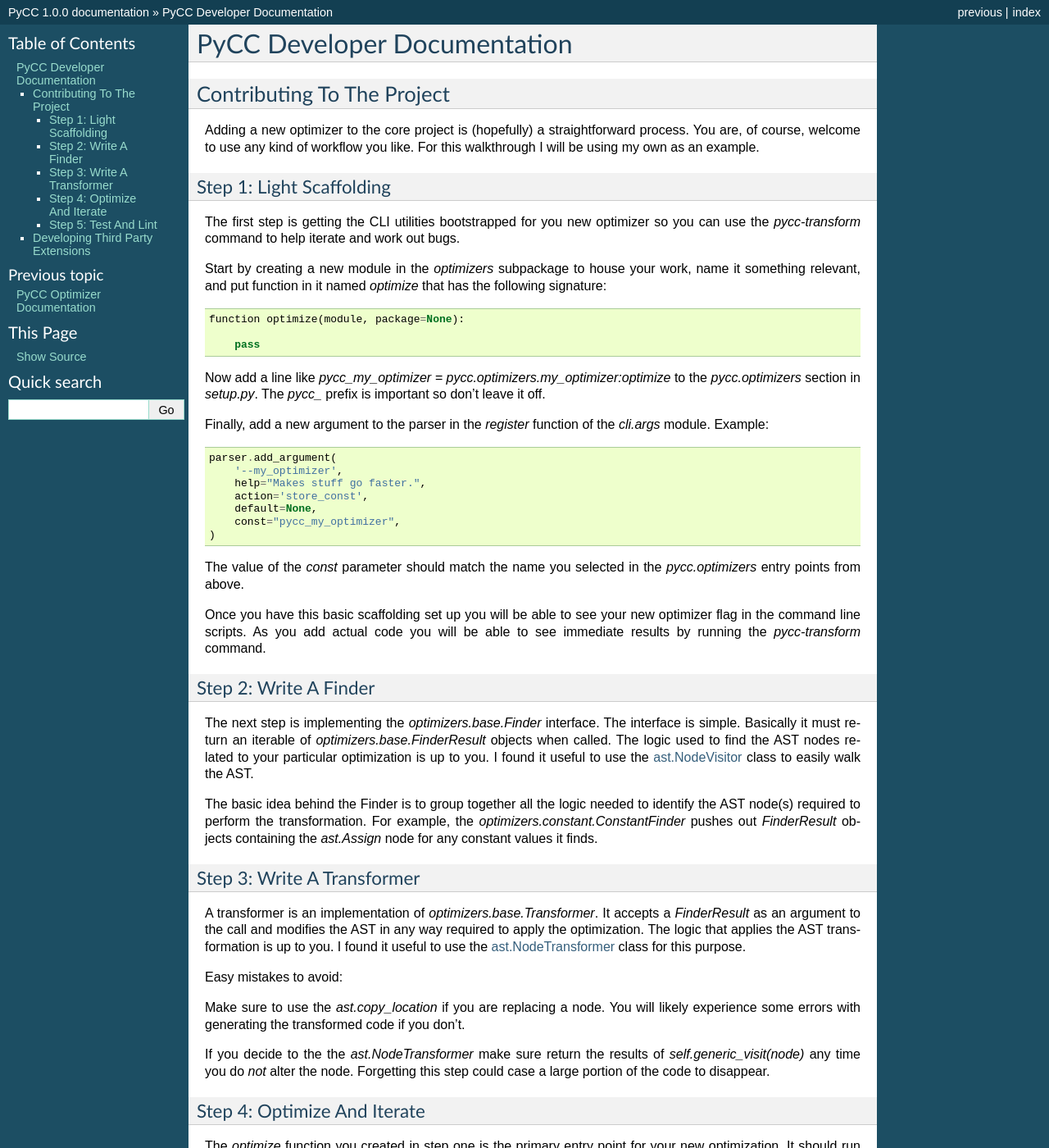
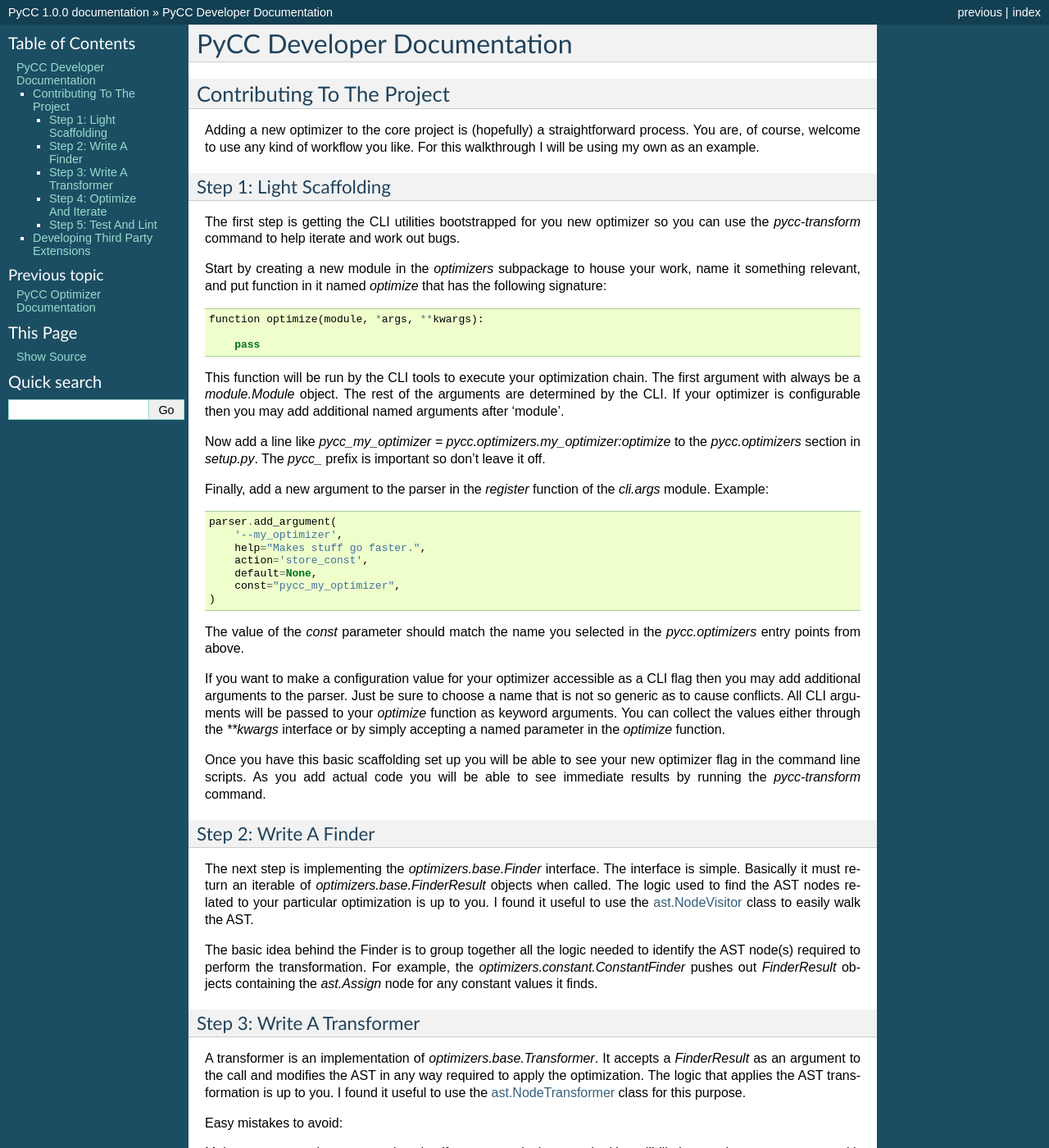
Before and after one commit to kevinconway/pycc, a Sphinx documentation site: the page built from docs/development.rst, in a window 1280 px wide and 1400 px high. Shown: the whole window at 82% size. Built offline with Sphinx 7.4.7, drawn with Linux system fonts in a browser that asks for light colours; some of the changed text lies outside the part shown.

Commit message:
Add ability to pass CLI arguments to optimizers
The CLI tools now pass all CLI args in to the optimizer entry
points as keyword arguments. This makes it possible to expose
optimizer configuration values through the CLI.

Signed-off-by: Kevin Conway <kevinjacobconway@gmail.com>

```diff
--- a/docs/development.rst
+++ b/docs/development.rst
@@ -21,9 +21,14 @@ has the following signature:
 
 .. code-block:: python
 
-    function optimize(module, package=None):
+    function optimize(module, *args, **kwargs):
 
         pass
+
+This function will be run by the CLI tools to execute your optimization chain.
+The first argument with always be a `module.Module` object. The rest of the
+arguments are determined by the CLI. If your optimizer is configurable then
+you may add additional named arguments after 'module'.
 
 Now add a line like `pycc_my_optimizer = pycc.optimizers.my_optimizer:optimize`
 to the `pycc.optimizers` section in `setup.py`. The `pycc_` prefix is important
@@ -44,6 +49,13 @@ Finally, add a new argument to the parser in the `register` function of the
 
 The value of the `const` parameter should match the name you selected in the
 `pycc.optimizers` entry points from above.
+
+If you want to make a configuration value for your optimizer accessible as a
+CLI flag then you may add additional arguments to the parser. Just be sure to
+choose a name that is not so generic as to cause conflicts. All CLI arguments
+will be passed to your `optimize` function as keyword arguments. You can
+collect the values either through the `**kwargs` interface or by simply
+accepting a named parameter in the `optimize` function.
 
 Once you have this basic scaffolding set up you will be able to see your new
 optimizer flag in the command line scripts. As you add actual code you will be
@@ -110,9 +122,9 @@ Writing third party extensions that plug into the PyCC commands requires you
 to provide two interfaces on the right entry points.
 
 On the `pycc.optimizers` entry point you must expose a callable which accepts
-a `module.Module` object as the first parameter and an optional
-`module.Package` object as the second parameter. The name of this entry point
-must be prefixed with `pycc_`.
+a `module.Module` object as the first parameter, any number of named parameters
+which correspond with relevant CLI args added by your module, `*args`,
+and`**kwargs`. The name of this entry point must be prefixed with `pycc_`.
 
 On the `pycc.cli.args` entry point you must expose a callable which accepts
 an argument parser from `argparse`. Your function must use this parser to
@@ -130,3 +142,7 @@ register an argument as follows:
 
 The value of the `const` parameter should match exactly the name give to the
 `pycc.optimizers` entry point.
+
+You may also register arguments needed to configure your optimizer. They will
+be passed into your `pycc.optimizers` entry point addition as keyword
+arguments.
```
Also changed, not shown: 3 other files.
